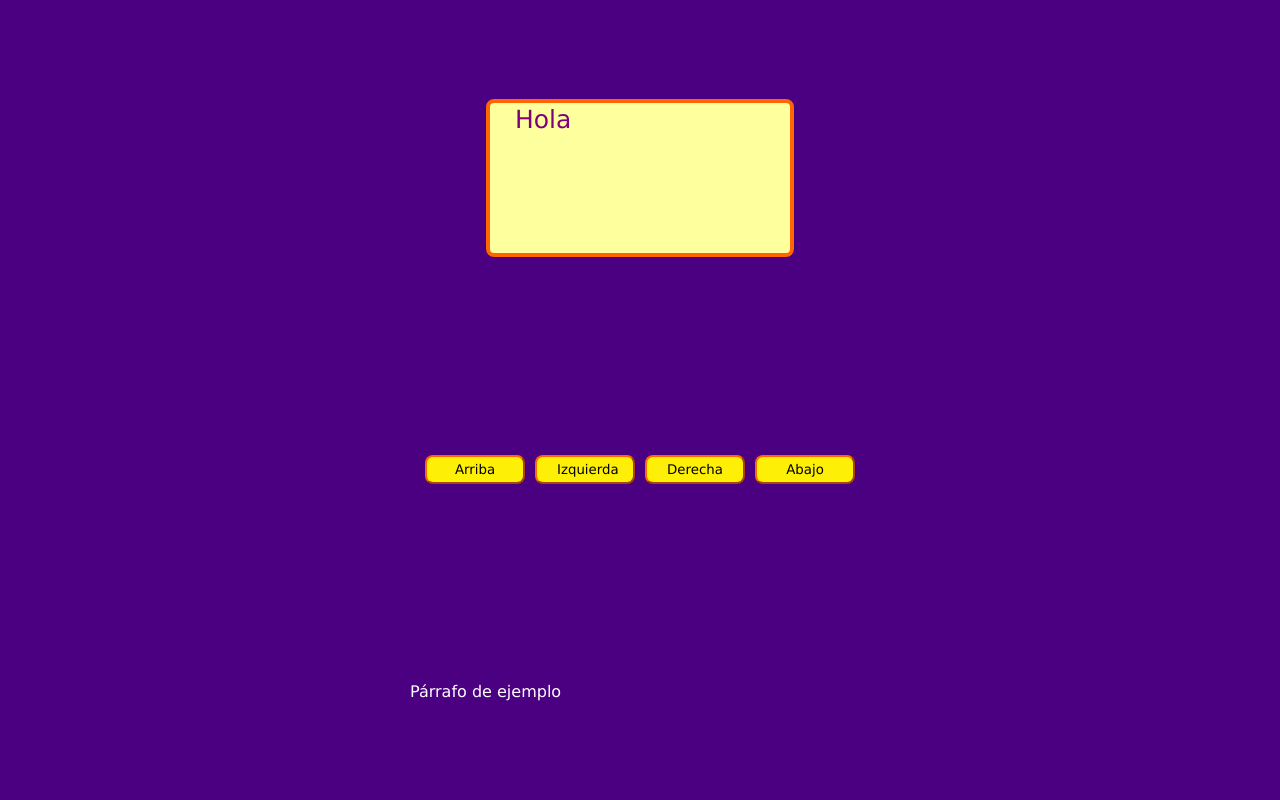
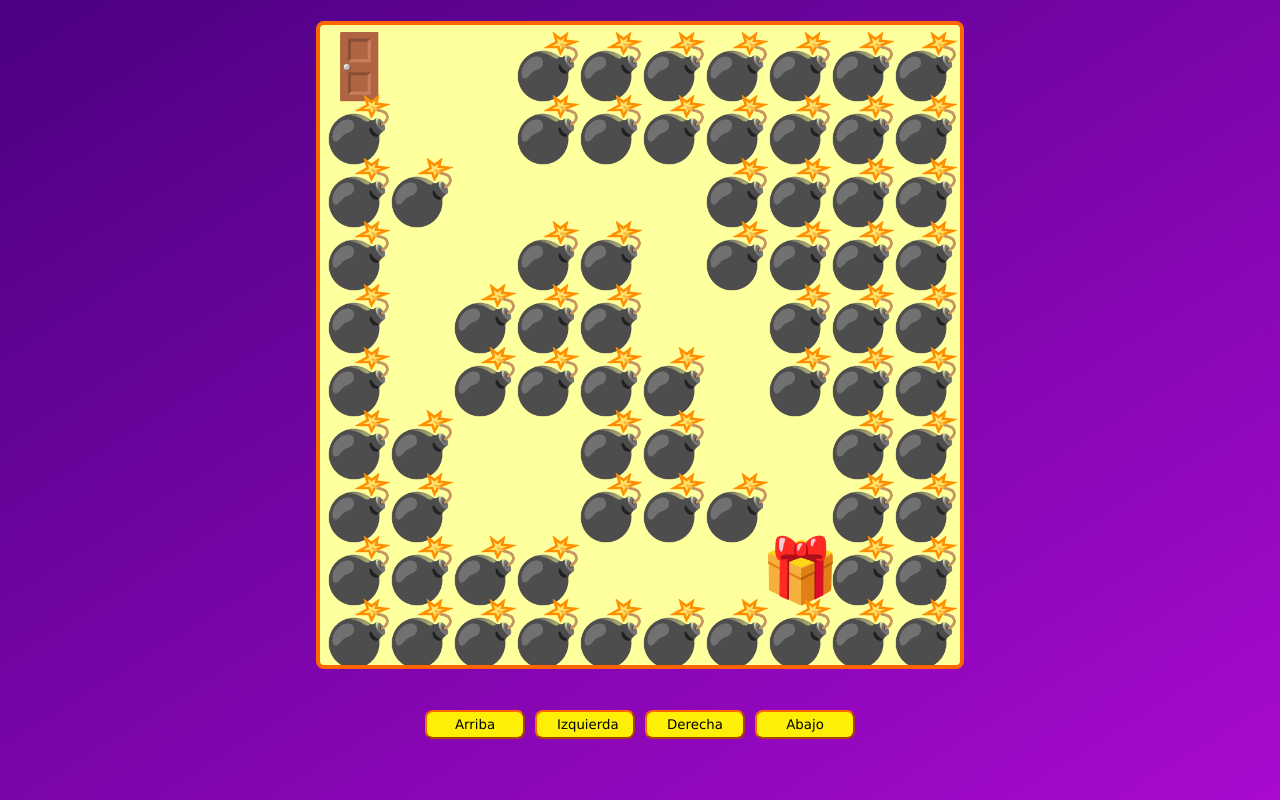
Before and after one commit to AlexanderHuisa/Taller-Practico-JS, a plain HTML site: page index.html in a window 1280 px wide. Drawn offline with Linux system fonts and the light colour scheme.

Commit message:
mapa completo

```diff
--- a/game.js
+++ b/game.js
@@ -2,15 +2,40 @@ const canvas = document.querySelector('#game');
 const game = canvas.getContext('2d');
 
 
-window.addEventListener('load', startGame);  //carga la funcion del juego una vez carga todo el html, esto para evitar futuros problemas con canvas
+window.addEventListener('load', setCanvasSize);  //carga la funcion del juego una vez carga todo el html, esto para evitar futuros problemas con canvas
+window.addEventListener('resize', setCanvasSize); // carga la pagina una vez cambia de tamaño el tamaño de la pantalla
+
+let elementsSize;
+let canvasSize;
+
+function setCanvasSize(){
+
+    if (window.innerHeight > window.innerWidth){
+        canvasSize = window.innerWidth * 0.8;
+    }else{
+        canvasSize = window.innerHeight * 0.8;
+    }
+
+    canvas.setAttribute('width', canvasSize);
+    canvas.setAttribute('height', canvasSize);
+
+    elementsSize = (canvasSize / 10) - 1;
+    startGame();
+}
 
 function startGame(){
-    //game.fillRect(0,0,100,100);
-    //game.clearRect(50,50,50,50);
+    game.font = elementsSize + 'px Verdana';
+    //game.textAlign = 'left';
+    const map = maps[1];
+    const mapRows = map.trim().split('\n');  //trim quita espacios en blanco de un string, split separa
+    const mapRowCols = mapRows.map(row => row.trim().split(''));
 
-    game.font='25px Verdana';
-    game.fillStyle = 'purple';
-    game.textAlign = 'left';
-    game.fillText('Hola', 25, 25);
+    console.log(mapRowCols)
+    //console.log(mapRowCols[0][1])
+    for(let i = 0; i < 10;i++){
+        for(let j = 1; j <= 10; j++){
 
+            game.fillText(emojis[mapRowCols[j-1][i]],elementsSize * i,elementsSize * j);
+        }
+    }
 }
--- a/index.html
+++ b/index.html
@@ -19,7 +19,7 @@
         </div>
         <div class="messages">
             <!-- pendiente -->
-            <p>Párrafo de ejemplo</p>
+            <!-- <p>Párrafo de ejemplo</p> -->
         </div>
     </div>
     <script src="maps.js"></script>
--- a/maps.js
+++ b/maps.js
@@ -0,0 +1,53 @@
+/*
+ * Reglas:
+ * El final de cada nivel debe ser el inicio del siguiente
+*/
+
+const emojis = {
+    '-': ' ',
+    'O': '🚪',
+    'X': '💣',
+    'I': '🎁',
+    'PLAYER': '💀',
+    'BOMB_COLLISION': '🔥',
+    'GAME_OVER': '👎',
+    'WIN': '🏆',
+  };
+
+  const maps = [];
+  maps.push(`
+    IXXXXXXXXX
+    -XXXXXXXXX
+    -XXXXXXXXX
+    -XXXXXXXXX
+    -XXXXXXXXX
+    -XXXXXXXXX
+    -XXXXXXXXX
+    -XXXXXXXXX
+    -XXXXXXXXX
+    OXXXXXXXXX
+  `);
+  maps.push(`
+    O--XXXXXXX
+    X--XXXXXXX
+    XX----XXXX
+    X--XX-XXXX
+    X-XXX--XXX
+    X-XXXX-XXX
+    XX--XX--XX
+    XX--XXX-XX
+    XXXX---IXX
+    XXXXXXXXXX
+    `);
+  maps.push(`
+    I-----XXXX
+    XXXXX-XXXX
+    XX----XXXX
+    XX-XXXXXXX
+    XX-----XXX
+    XXXXXX-XXX
+    XX-----XXX
+    XX-XXXXXXX
+    XX-----OXX
+    XXXXXXXXXX
+  `);
--- a/styles.css
+++ b/styles.css
@@ -1,9 +1,12 @@
 body {
-    background-color: indigo;
+
+    background: linear-gradient(to bottom right,indigo,rgb(168, 10, 207));
+    /*background-color: indigo;*/
     color: #fff;
     font-family: Verdana, Geneva, Tahoma, sans-serif;
     margin: 0;
     padding: 0;
+
   }
 
   .game-container {
```
